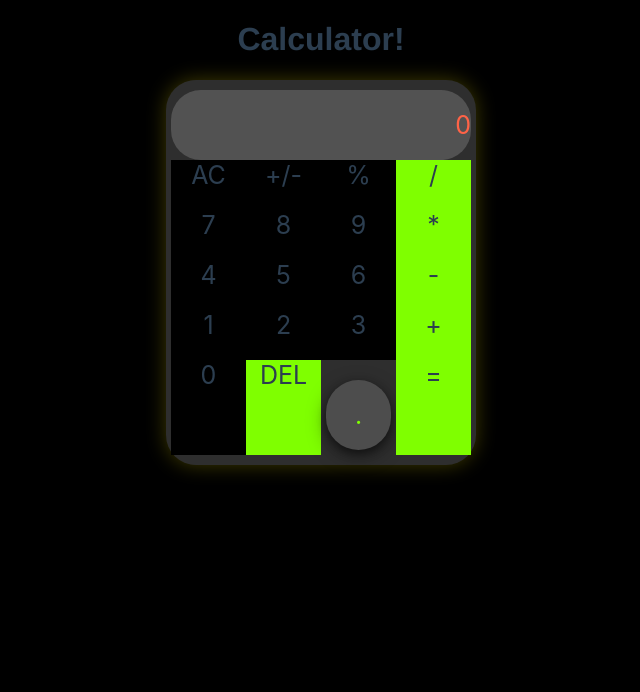
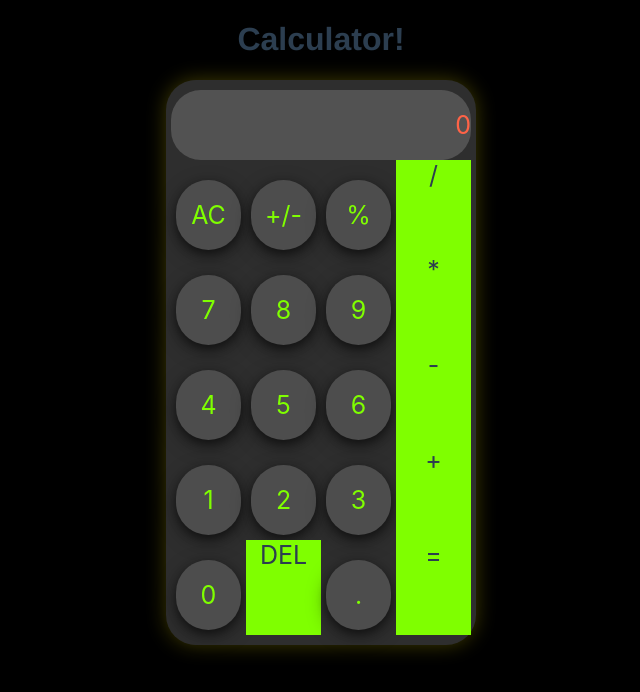
Before and after one commit to naraja03/calculator, a Vue app: page / in a window 1280 px wide. Shown: the top 692 px of the page, without its empty margins (319-959 px from the left). Built offline with nearby package versions, Linux system fonts and the light colour scheme.

Commit message:
Update App.vue

```diff
--- a/src/App.vue
+++ b/src/App.vue
@@ -3,23 +3,23 @@
     <h1>Calculator!</h1>
     <div class="calculator">
       <div class="display">{{ current || "0" }}</div>
-      <div @click="clear" class="btn">AC</div>
-      <div @click="two" class="btn">+/-</div>
-      <div @click="percent" class="btn">%</div>
+      <div @click="clear" class="button">AC</div>
+      <div @click="two" class="button">+/-</div>
+      <div @click="percent" class="button">%</div>
       <div @click="divide" class="operator">/</div>
-      <div @click="append('7')" class="btn">7</div>
-      <div @click="append('8')" class="btn">8</div>
-      <div @click="append('9')" class="btn">9</div>
+      <div @click="append('7')" class="button">7</div>
+      <div @click="append('8')" class="button">8</div>
+      <div @click="append('9')" class="button">9</div>
       <div @click="multiply" class="operator">*</div>
-      <div @click="append('4')" class="btn">4</div>
-      <div @click="append('5')" class="btn">5</div>
-      <div @click="append('6')" class="btn">6</div>
+      <div @click="append('4')" class="button">4</div>
+      <div @click="append('5')" class="button">5</div>
+      <div @click="append('6')" class="button">6</div>
       <div @click="minus" class="operator">-</div>
-      <div @click="append('1')" class="btn">1</div>
-      <div @click="append('2')" class="btn">2</div>
-      <div @click="append('3')" class="btn">3</div>
+      <div @click="append('1')" class="button">1</div>
+      <div @click="append('2')" class="button">2</div>
+      <div @click="append('3')" class="button">3</div>
       <div @click="add" class="operator">+</div>
-      <div @click="append(0)" class="btn zero">0</div>
+      <div @click="append(0)" class="button">0</div>
       <div @click="del" class="operator">DEL</div>
 
       <div @click="dot" class="button">.</div>
```
